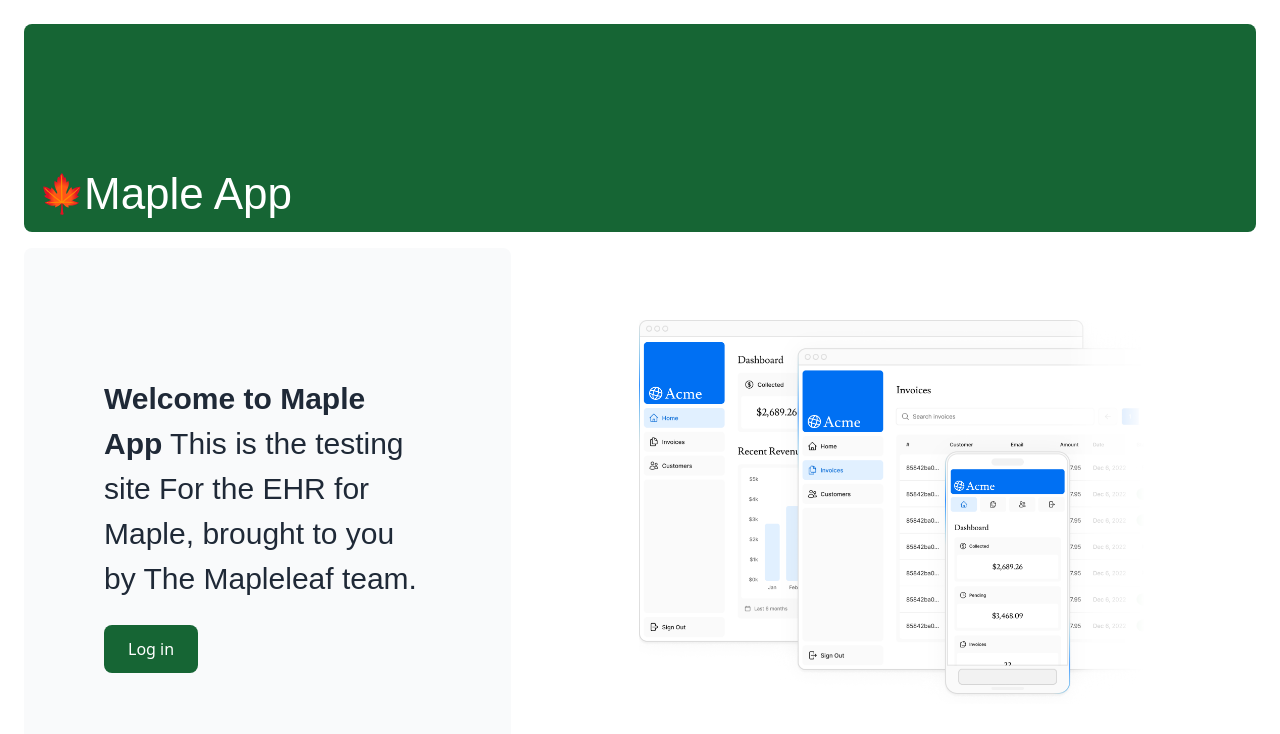
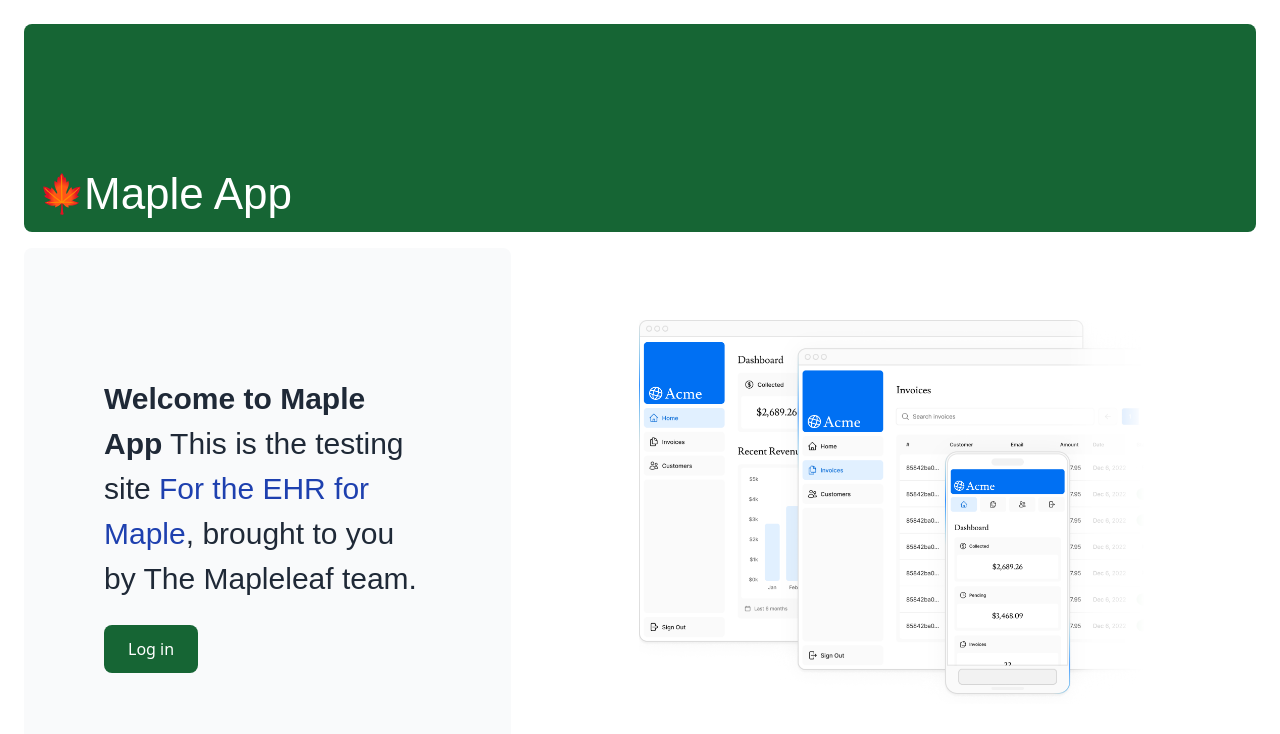
Before and after one commit to edwardpringle/nextjs-dashboard, a Next.js app: page / in a window 1280 px wide. Shown: the top 734 px of the page. Built offline with nearby package versions, Linux system fonts and the light colour scheme; a web font is replaced by a local one.

Commit message:
Minor style changes to front page

```diff
--- a/app/page.tsx
+++ b/app/page.tsx
@@ -16,9 +16,9 @@ export default function Page() {
           <div/>
           <p className={`${lusitana.className} text-xl text-gray-800 md:text-3xl md:leading-normal`}>
             <strong>Welcome to Maple App</strong> This is the testing site{' '}
-            <a href="https://pringle.vu" className="text-grey-800">
+            <Link href="https://pringle.vu" className="text-blue-800">
               For the EHR for Maple
-            </a>
+            </Link>
             , brought to you by The Mapleleaf team.
           </p>
           <Link
```
